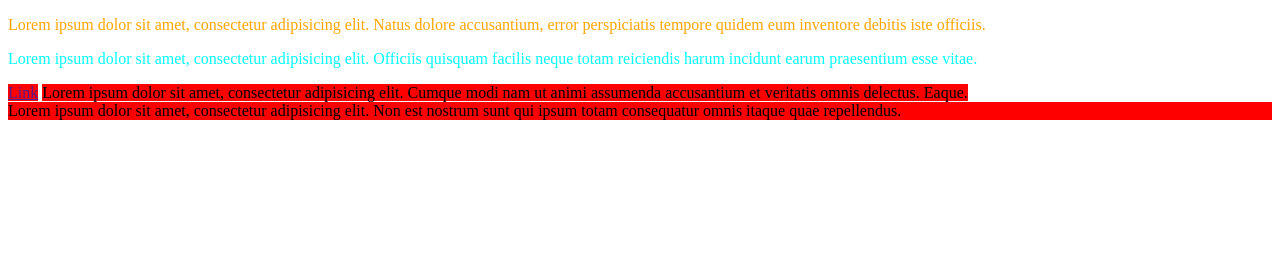
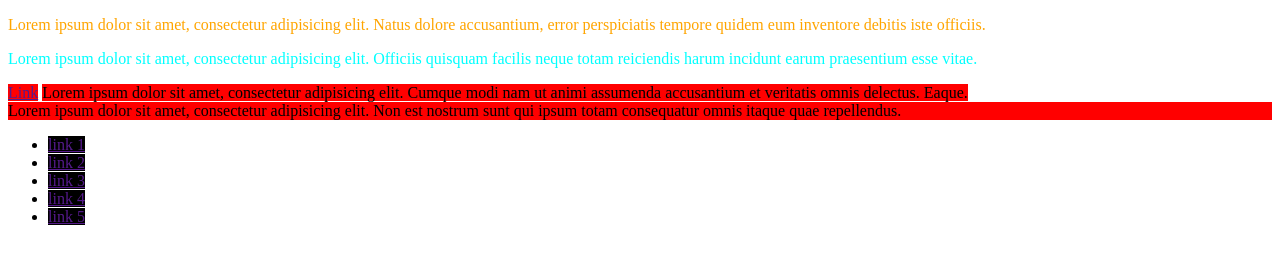
Before and after one commit to artur9501/csspodstawy, a plain HTML site: page index.html in a window 1280 px wide. Drawn offline with Linux system fonts and the light colour scheme.

Commit message:
selektory potomków

```diff
--- a/css/style.css
+++ b/css/style.css
@@ -13,3 +13,6 @@ p {
 a, span, div {
     background-color: red;
 }
+li > a {
+    background-color: black;
+}
--- a/index.html
+++ b/index.html
@@ -21,6 +21,14 @@
     <span>Lorem ipsum dolor sit amet, consectetur adipisicing elit. Cumque modi nam ut animi assumenda accusantium et veritatis omnis delectus. Eaque.</span>
     <div>Lorem ipsum dolor sit amet, consectetur adipisicing elit. Non est nostrum sunt qui ipsum totam consequatur omnis itaque quae repellendus.</div>
 
+    <ul>
+        <li><a href="">link 1</a></li>
+        <li><a href="">link 2</a></li>
+        <li><a href="">link 3</a></li>
+        <li><a href="">link 4</a></li>
+        <li><a href="">link 5</a></li>
+    </ul>
+
 </body>
 
 </html>
```
